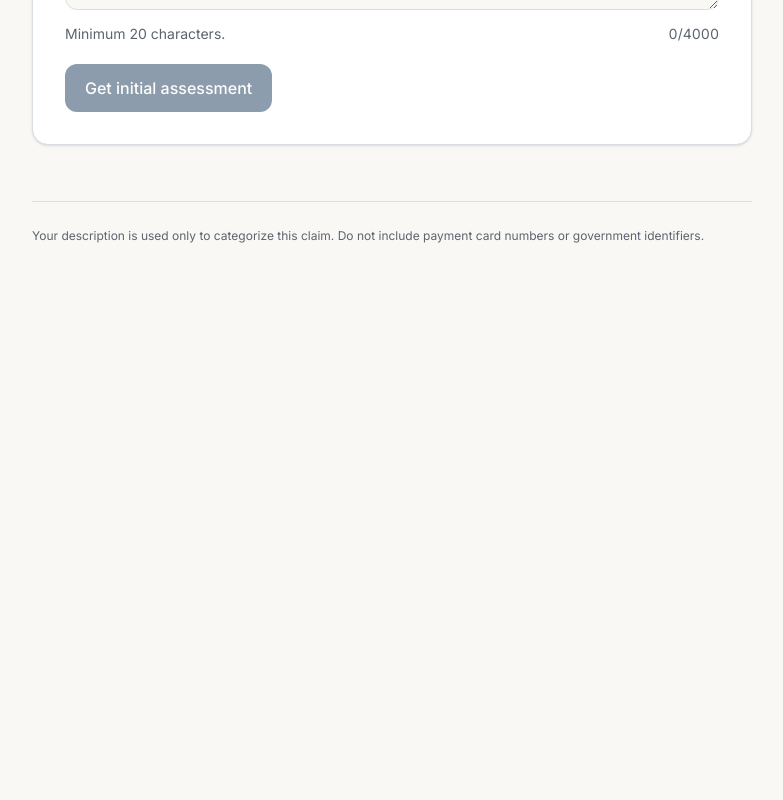
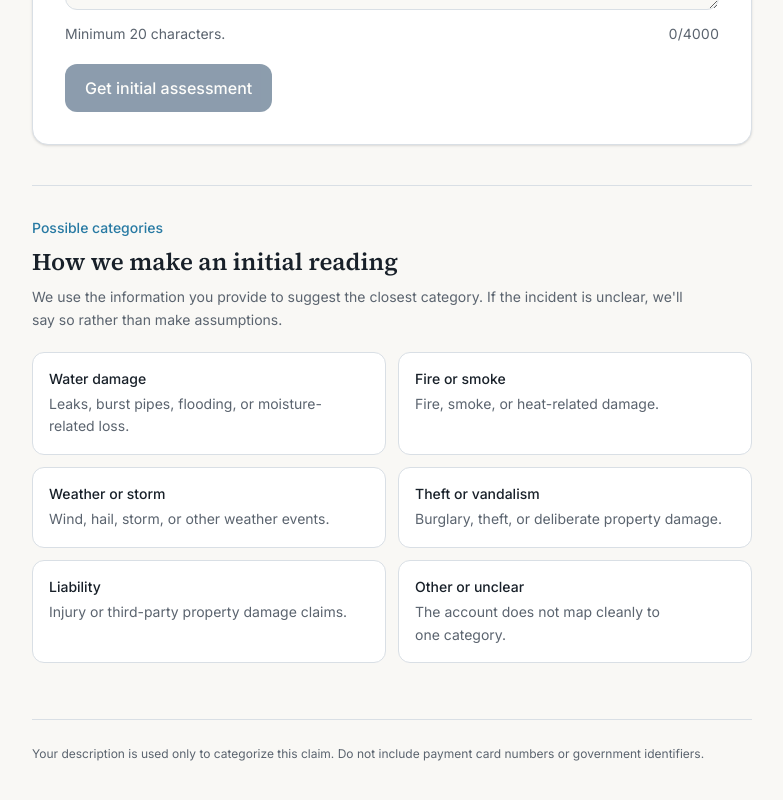
Before and after one commit to williamhu08/claims-intake, a Next.js app: page / in a window 1280 px wide. Shown: the part 766-1566 px from the top of the page, without its empty margins (248-1031 px from the left). Before the commit the page ends 1052 px from the top, so only its background shows below. Built offline with nearby package versions, Linux system fonts and the light colour scheme.

Commit message:
feat: show claim categories and validate responses

```diff
--- a/app/page.tsx
+++ b/app/page.tsx
@@ -1,4 +1,5 @@
 import { IntakeForm } from "@/components/intake-form";
+import { ClaimCategories } from "@/components/claim-categories";
 
 export default function Home() {
   return (
@@ -45,6 +46,8 @@ export default function Home() {
         <div className="mt-8">
           <IntakeForm />
         </div>
+
+        <ClaimCategories />
       </main>
 
       <footer className="mx-auto max-w-3xl px-6 pb-10">
--- /dev/null
+++ b/components/claim-categories.tsx
@@ -0,0 +1,32 @@
+import { claimTypeOptions } from "@/lib/claims/display";
+
+export function ClaimCategories() {
+  return (
+    <section className="mt-10 border-t border-border pt-8" aria-labelledby="categories-heading">
+      <div className="max-w-2xl">
+        <p className="text-sm font-medium text-accent">Possible categories</p>
+        <h2
+          id="categories-heading"
+          className="mt-2 font-serif text-2xl font-semibold text-foreground text-balance"
+        >
+          How we make an initial reading
+        </h2>
+        <p className="mt-2 text-sm leading-relaxed text-muted-foreground text-pretty">
+          We use the information you provide to suggest the closest category. If the
+          incident is unclear, we&apos;ll say so rather than make assumptions.
+        </p>
+      </div>
+
+      <ul className="mt-5 grid gap-3 sm:grid-cols-2" aria-label="Possible claim categories">
+        {claimTypeOptions.map((category) => (
+          <li key={category.value} className="rounded-lg border border-border bg-card p-4">
+            <h3 className="text-sm font-medium text-foreground">{category.label}</h3>
+            <p className="mt-1 text-sm leading-relaxed text-muted-foreground text-pretty">
+              {category.description}
+            </p>
+          </li>
+        ))}
+      </ul>
+    </section>
+  );
+}
--- a/components/intake-form.tsx
+++ b/components/intake-form.tsx
@@ -2,7 +2,7 @@
 
 import { useState } from "react";
 import type { ClaimIntakeResult } from "@/lib/claims/schema";
-import { exampleClaims } from "@/lib/claims/display";
+import { claimTypeLabels, exampleClaims } from "@/lib/claims/display";
 import { ResultPanel } from "@/components/result-panel";
 
 const MIN_LENGTH = 20;
@@ -33,14 +33,26 @@ export function IntakeForm() {
         body: JSON.stringify({ narrative }),
       });
 
-      const data = await response.json();
+      let data: unknown;
 
-      if (!response.ok) {
-        setError(data?.error ?? "We couldn't complete the assessment. Please try again.");
+      try {
+        data = await response.json();
+      } catch {
+        setError("We received an unreadable response. Please try again.");
         return;
       }
 
-      setResult(data as ClaimIntakeResult);
+      if (!response.ok) {
+        setError(getErrorMessage(data));
+        return;
+      }
+
+      if (!isClaimIntakeResult(data)) {
+        setError("We received an incomplete assessment. Please try again.");
+        return;
+      }
+
+      setResult(data);
     } catch {
       setError("We couldn't reach the assessment service. Check your connection and try again.");
     } finally {
@@ -136,3 +148,28 @@ export function IntakeForm() {
     </div>
   );
 }
+
+function getErrorMessage(data: unknown) {
+  if (data && typeof data === "object" && "error" in data) {
+    const error = (data as { error?: unknown }).error;
+    if (typeof error === "string" && error.trim()) return error;
+  }
+
+  return "We couldn't complete the assessment. Please try again.";
+}
+
+function isClaimIntakeResult(data: unknown): data is ClaimIntakeResult {
+  if (!data || typeof data !== "object") return false;
+
+  const result = data as Record<string, unknown>;
+  return (
+    typeof result.claimType === "string" &&
+    result.claimType in claimTypeLabels &&
+    typeof result.summary === "string" &&
+    result.summary.trim().length > 0 &&
+    typeof result.confidence === "number" &&
+    Number.isFinite(result.confidence) &&
+    result.confidence >= 0 &&
+    result.confidence <= 1
+  );
+}
--- a/lib/claims/display.ts
+++ b/lib/claims/display.ts
@@ -19,6 +19,43 @@ export const claimTypeDescriptions: Record<ClaimType, string> = {
   liability: "Injury or third-party property damage claims.",
   other_or_unclear: "The account does not map cleanly to one category.",
 };
+
+export const claimTypeOptions: Array<{
+  value: ClaimType;
+  label: string;
+  description: string;
+}> = [
+  {
+    value: "water_damage",
+    label: claimTypeLabels.water_damage,
+    description: claimTypeDescriptions.water_damage,
+  },
+  {
+    value: "fire_or_smoke",
+    label: claimTypeLabels.fire_or_smoke,
+    description: claimTypeDescriptions.fire_or_smoke,
+  },
+  {
+    value: "weather_or_storm",
+    label: claimTypeLabels.weather_or_storm,
+    description: claimTypeDescriptions.weather_or_storm,
+  },
+  {
+    value: "theft_or_vandalism",
+    label: claimTypeLabels.theft_or_vandalism,
+    description: claimTypeDescriptions.theft_or_vandalism,
+  },
+  {
+    value: "liability",
+    label: claimTypeLabels.liability,
+    description: claimTypeDescriptions.liability,
+  },
+  {
+    value: "other_or_unclear",
+    label: claimTypeLabels.other_or_unclear,
+    description: claimTypeDescriptions.other_or_unclear,
+  },
+];
 
 export type ExampleClaim = {
   label: string;
```
